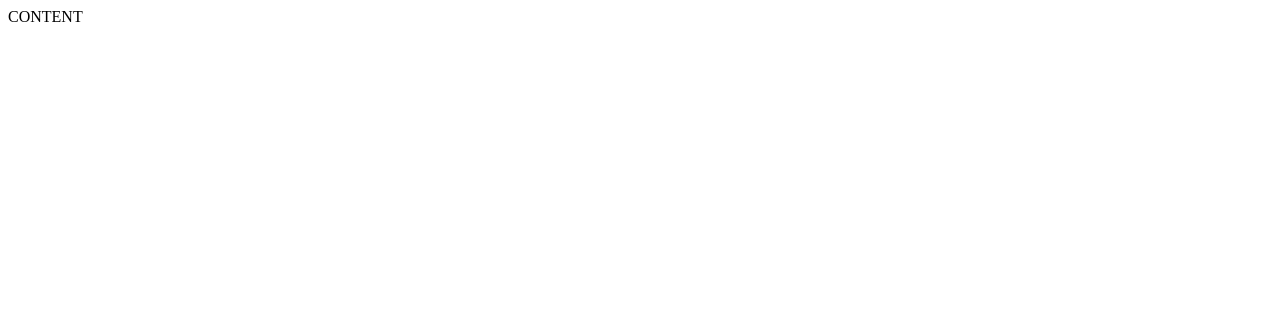
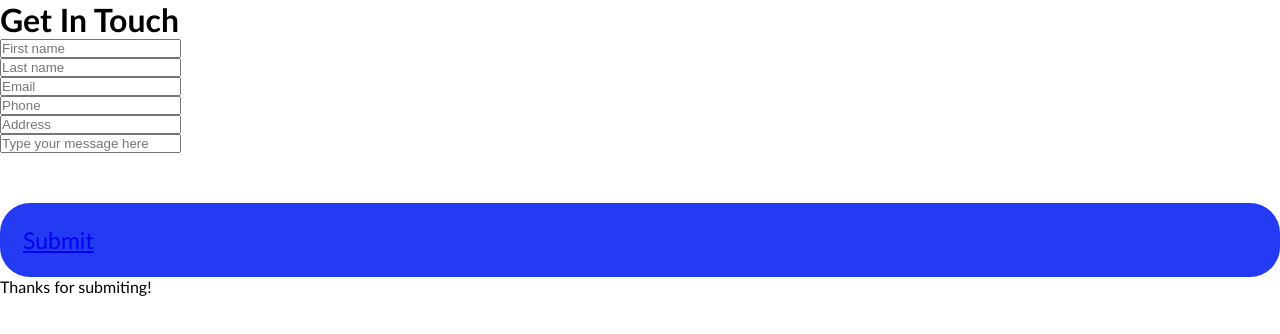
Before and after one commit to Mandrijauskaite/3-testas, a website: page index.html in a window 1280 px wide. Drawn offline with Linux system fonts and the light colour scheme.

Commit message:
HTML, css, README

```diff
--- /dev/null
+++ b/css/button.css
@@ -0,0 +1,12 @@
+.button {
+    font-size: 23px;
+    font-weight: 400px;
+
+    margin-top: 50px;
+    flex-direction: row;
+    color: #233bf3;
+    background-color: #233bf3;
+    border-radius: 30px;
+    text-decoration: none;
+    padding: 1em;
+}
--- /dev/null
+++ b/css/main.css
@@ -0,0 +1,39 @@
+
+body,
+body * {
+    margin: 0;
+    padding: 0;
+    vertical-align: top;
+    box-sizing: border-box;
+}
+
+body {
+    font-family: 'Gill Sans', 'Gill Sans MT', Calibri, 'Trebuchet MS', sans-serif;
+}
+.container > .column {
+
+}
+.container > .column > .title {
+
+}
+.container > .column > .form > .row {
+
+}
+.container > .column > .form > .row1 {
+
+}
+.container > .column > .form > .row2 {
+
+}
+.container > .column > .form > .row3 {
+
+}
+.container > .column > .form > .row4 {
+
+}
+.container > .column > .form > .row5 {
+
+}
+.container > .column > .form > .description {
+
+}
--- a/index.html
+++ b/index.html
@@ -6,11 +6,48 @@
     <meta http-equiv="X-UA-Compatible" content="IE=edge">
     <meta name="viewport" content="width=device-width, initial-scale=1.0">
     <title>Get In Touch</title>
-
+    <link rel="stylesheet" href="./css/button.css">
+    <link rel="stylesheet" href="./css/main.css">
 </head>
 
 <body>
-    CONTENT
+    <main class="container">
+        <div class="column">
+            <h1 class="title">Get In Touch</h1>
+            <form class="form">
+                <div class="row">
+                    <label for="name1"></label>
+                    <input type="name1" id="name1" required placeholder="First name">
+                </div>
+                <div class="row1">
+                    <label for="name2"></label>
+                    <input type="name2" id="name2" required placeholder="Last name">
+                </div>
+                <div class="row2">
+                    <label for="mail"></label>
+                    <input type="mail" id="mail" required placeholder="Email">
+                </div>
+                <div class="row3">
+                    <label for="phone"></label>
+                    <input type="phone" id="phone" required placeholder="Phone">
+                </div>
+                <div class="row4">
+                    <label for="address"></label>
+                    <input type="address" id="address" required placeholder="Address">
+                </div>
+                <div class="row5">
+                    <label for="message"></label>
+                    <input type="message" id="message" required placeholder="Type your message here">
+                </div>
+                <div class="button">
+                    <nav>
+                        <a href="button" target="_blank">Submit</a>
+                    </nav>
+                </div>
+                <div class="description">Thanks for submiting!</div>
+            </form>
+        </div>
+    </main>
 </body>
 
 </html>
```
Also changed, not shown: README.md (added), img/contactform.jpg (added).
